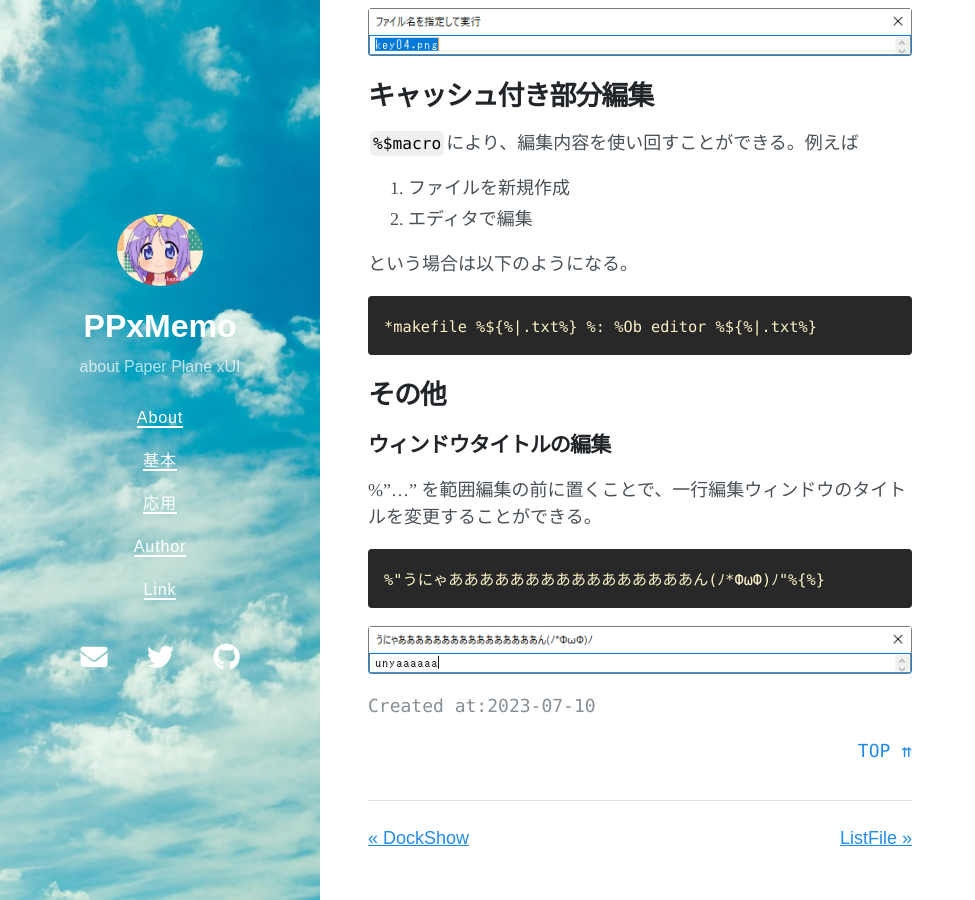
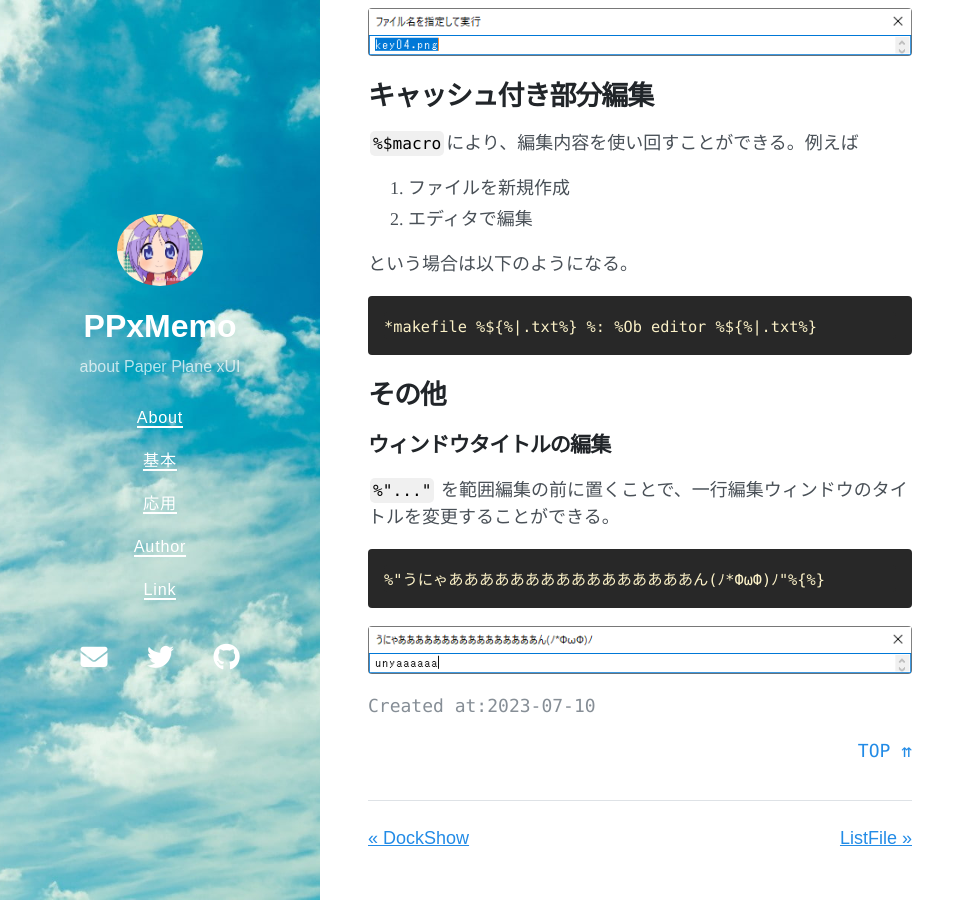
Before and after one commit to tukasa/ppxmemo, a Jekyll site: the page built from my_collections/_basic/other01.md, in a window 1280 px wide and 900 px high, scrolled down 1615 px. Shown: the whole window, without its empty margins (0-975 px from the left). Built offline with Jekyll 4.4.1, drawn with Linux system fonts in a browser that asks for light colours; nearby versions of some CDN libraries.

Commit message:
微修正

````diff
--- a/my_collections/_basic/other01.md
+++ b/my_collections/_basic/other01.md
@@ -82,7 +82,7 @@ PPxでは、一行編集ウィンドウを表示し、そこに打ち込んだ
 
 ### ウィンドウタイトルの編集
 
-%"..." を範囲編集の前に置くことで、一行編集ウィンドウのタイトルを変更することができる。
+`%"..."` を範囲編集の前に置くことで、一行編集ウィンドウのタイトルを変更することができる。
 
 ```text
 {% raw %}%"うにゃああああああああああああああああん(ﾉ*ФωФ)ﾉ"%{%}{% endraw %}
````
